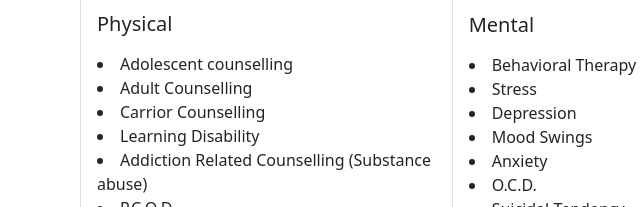
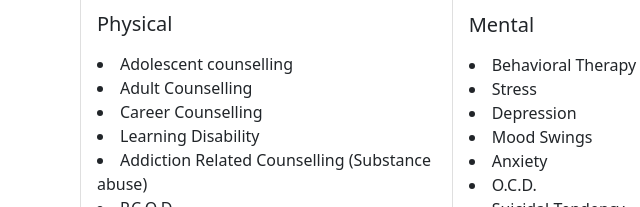
Before and after one commit to Thecounsellor/MON-MITALI, a plain HTML site: page index.html in a window 1280 px wide. Shown: the part 1373-1580 px from the top of the page, 2-642 px from the left. Drawn offline with nearby package versions, Linux system fonts and the light colour scheme; a web font is replaced by a local one.

Commit message:
Update index.html

```diff
--- a/index.html
+++ b/index.html
@@ -96,7 +96,7 @@
         <p class="card-text">
             <li>Adolescent counselling</li>
             <li>Adult Counselling</li>
-            <li>Carrior Counselling</li>
+            <li>Career Counselling</li>
             <li>Learning Disability</li>
             <li>Addiction Related Counselling (Substance abuse)</li>
             <li>P.C.O.D.</li>
```
